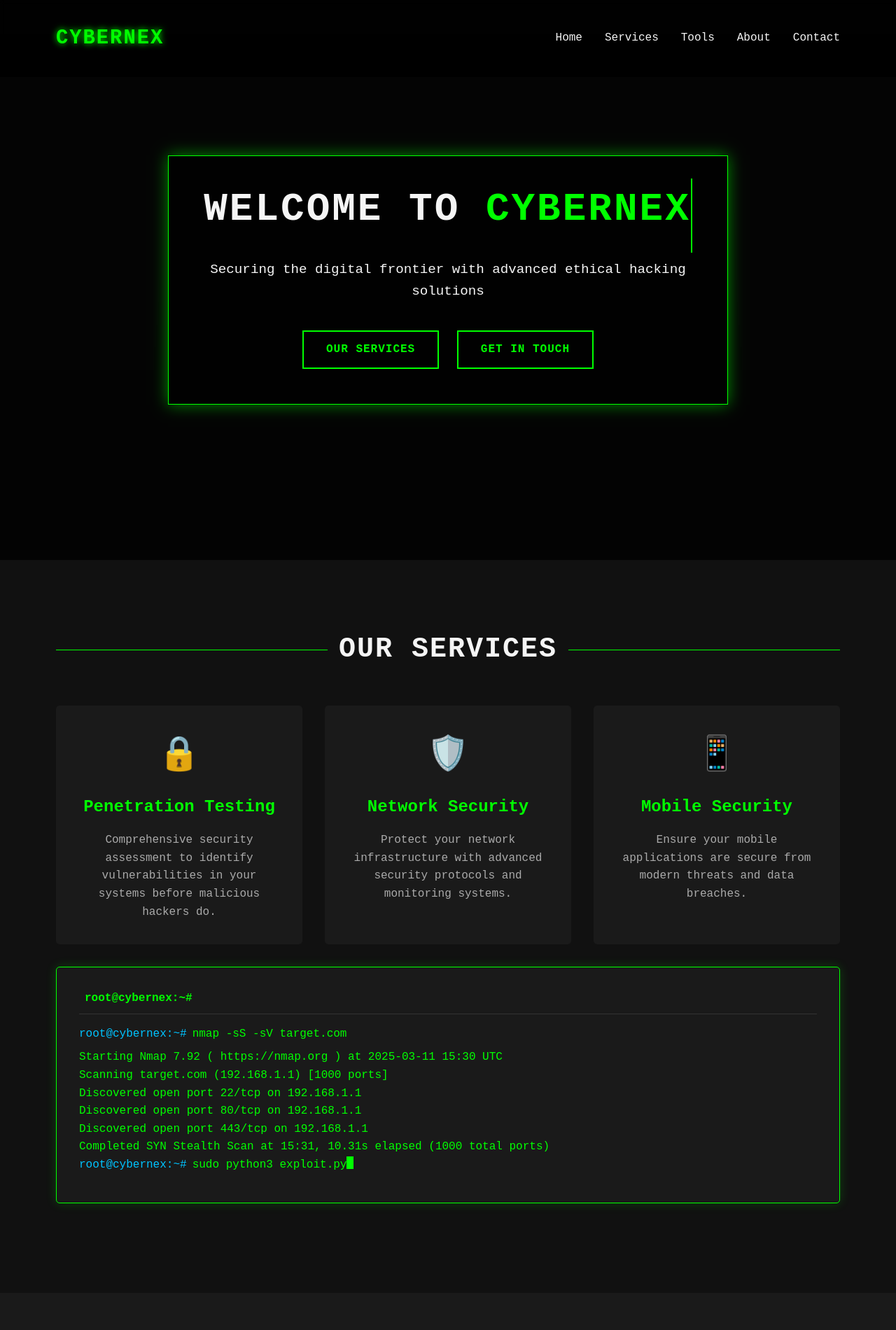
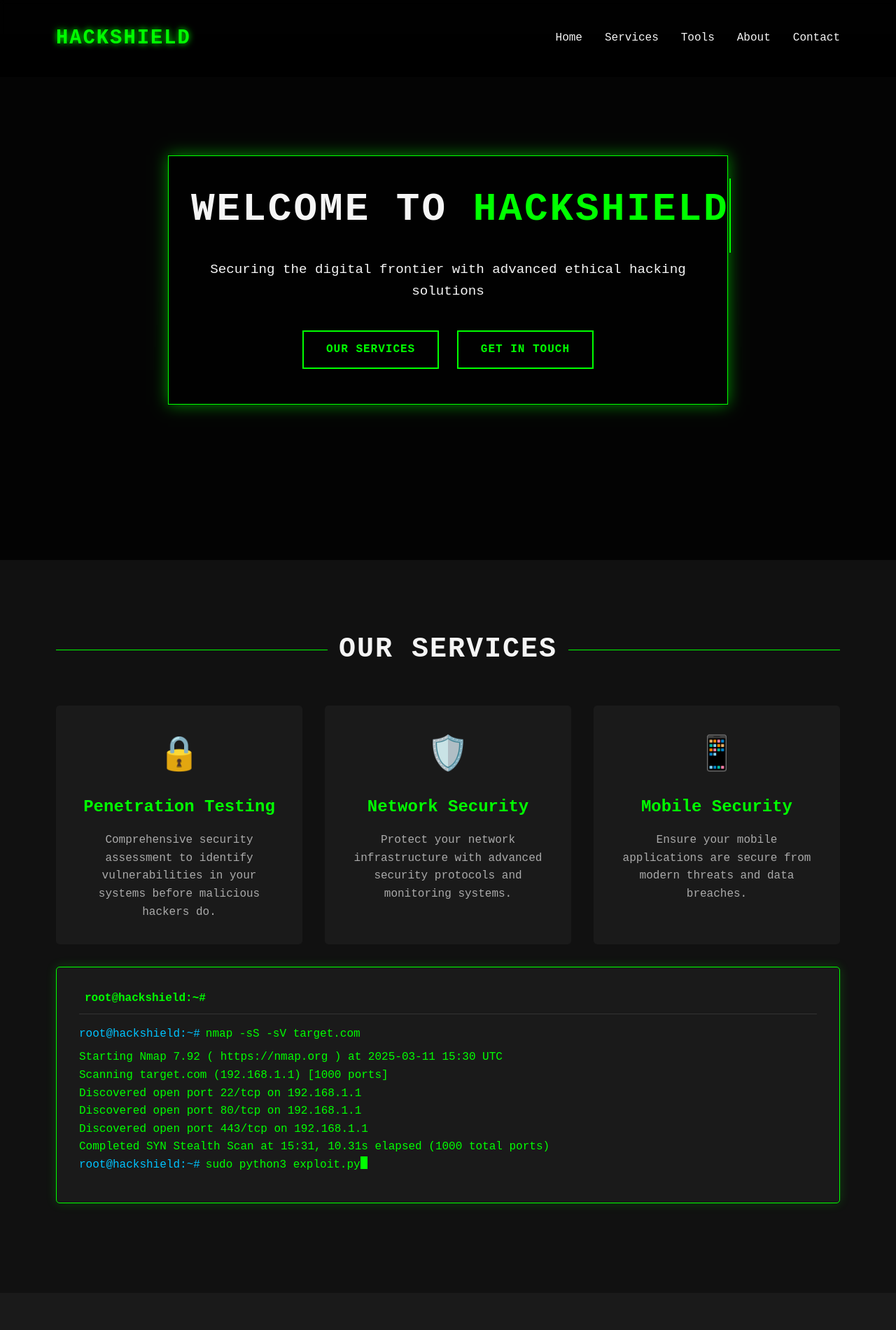
Before and after one commit to Ashadansari/CyberNex, a plain HTML site: page index.html in a window 1280 px wide. Shown: the top 1900 px of the page at 70% size. Drawn offline with Linux system fonts and the light colour scheme.

Commit message:
Update index.html

```diff
--- a/index.html
+++ b/index.html
@@ -3,7 +3,7 @@
 <head>
     <meta charset="UTF-8">
     <meta name="viewport" content="width=device-width, initial-scale=1.0">
-    <title>CyberNex | Ethical Hacking</title>
+    <title>HackShield | Ethical Hacking</title>
     <style>
         :root {
             --primary-color: #0f0;
@@ -592,7 +592,7 @@
 <body>
     <nav>
         <div class="container nav-container">
-            <a href="#" class="logo">CyberNex</a>
+            <a href="#" class="logo">HackShield</a>
             <ul class="nav-links">
                 <li><a href="#home">Home</a></li>
                 <li><a href="#services">Services</a></li>
@@ -607,7 +607,7 @@
         <canvas class="matrix-bg" id="matrix"></canvas>
         <div class="hero-content">
             <div class="typewriter">
-                <h1>Welcome to <span>CyberNex</span></h1>
+                <h1>Welcome to <span>HackShield</span></h1>
             </div>
             <p>Securing the digital frontier with advanced ethical hacking solutions</p>
             <div>
@@ -642,11 +642,11 @@
 
             <div class="terminal">
                 <div class="terminal-header">
-                    <div class="terminal-title">root@cybernex:~#</div>
+                    <div class="terminal-title">root@hackshield:~#</div>
                 </div>
                 <div class="terminal-body">
                     <div class="terminal-prompt">
-                        <span>root@cybernex:~#</span> nmap -sS -sV target.com
+                        <span>root@hackshield:~#</span> nmap -sS -sV target.com
                     </div>
                     <p>Starting Nmap 7.92 ( https://nmap.org ) at 2025-03-11 15:30 UTC</p>
                     <p>Scanning target.com (192.168.1.1) [1000 ports]</p>
@@ -655,7 +655,7 @@
                     <p>Discovered open port 443/tcp on 192.168.1.1</p>
                     <p>Completed SYN Stealth Scan at 15:31, 10.31s elapsed (1000 total ports)</p>
                     <div class="terminal-prompt">
-                        <span>root@cybernex:~#</span> sudo python3 exploit.py <span class="terminal-cursor"></span>
+                        <span>root@hackshield:~#</span> sudo python3 exploit.py <span class="terminal-cursor"></span>
                     </div>
                 </div>
             </div>
@@ -778,7 +778,7 @@
         <div class="container">
             <div class="footer-content">
                 <div class="footer-col">
-                    <h3>CyberNex</h3>
+                    <h3>HackShield</h3>
                     <p>Providing advanced cyber security solutions and ethical hacking services to protect your digital assets.</p>
                 </div>
                 <div class="footer-col">
```
